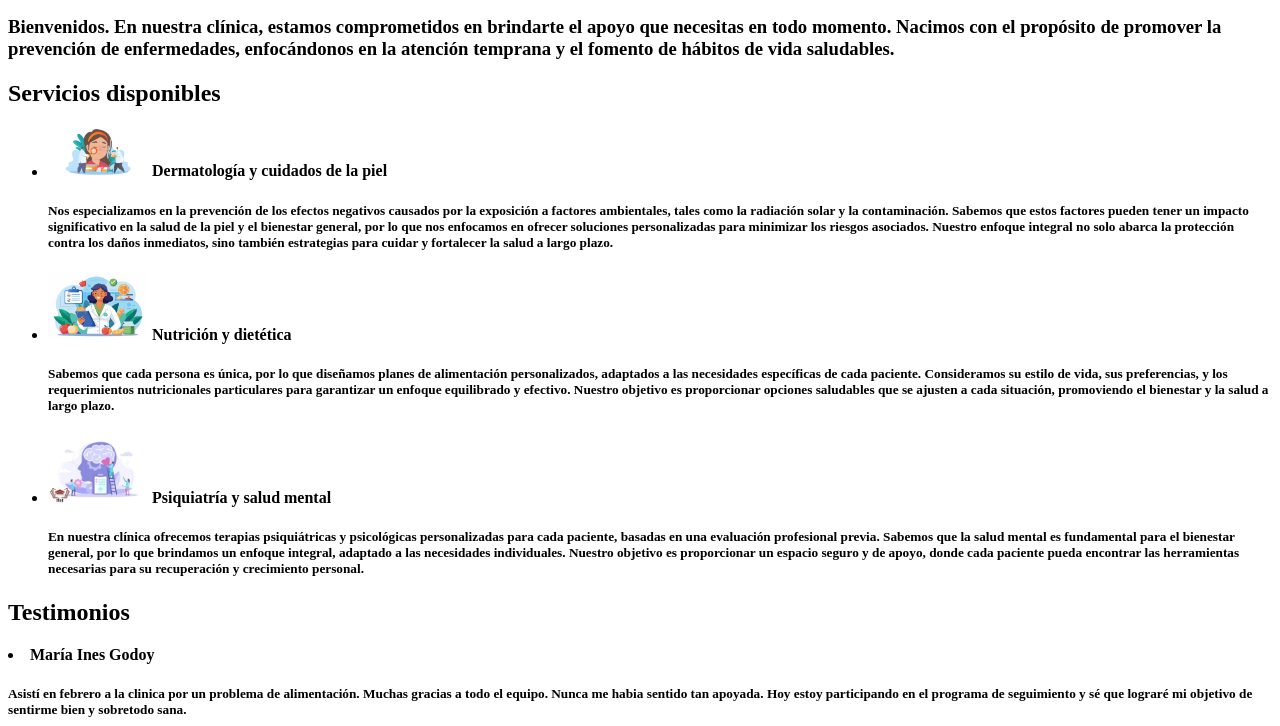
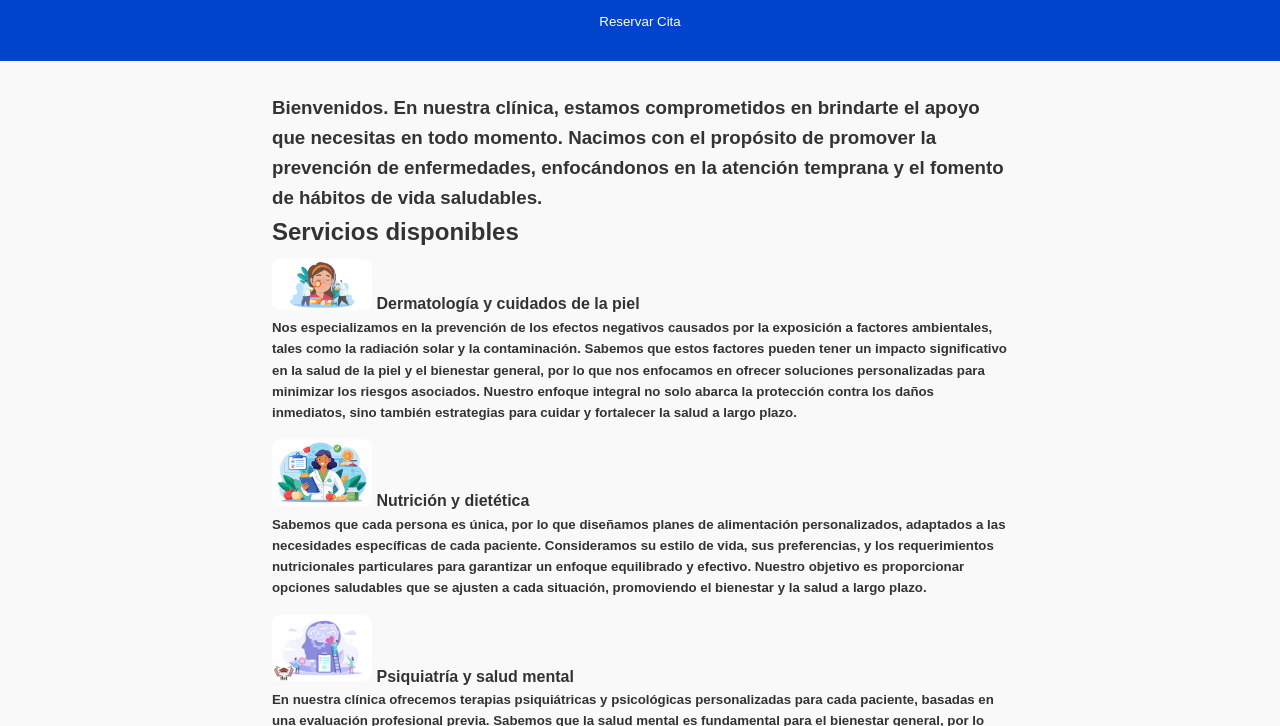
Before and after one commit to Allison-Acosta/FE-modulo1T1, a plain HTML site: page Index.html in a window 1280 px wide. Shown: the part 260-986 px from the top of the page. Drawn offline with Linux system fonts and the light colour scheme.

Commit message:
Update Index.html

```diff
--- a/Index.html
+++ b/Index.html
@@ -3,6 +3,7 @@
   <head>
     <meta charset="UTF-8" />
     <meta name="viewport" content="width=device-width, initial-scale=1.0" />
+    <link rel="stylesheet" href="CSS/main.css" />
     <title>Bienvenida Hospital</title>
   </head>
   <body>
```
